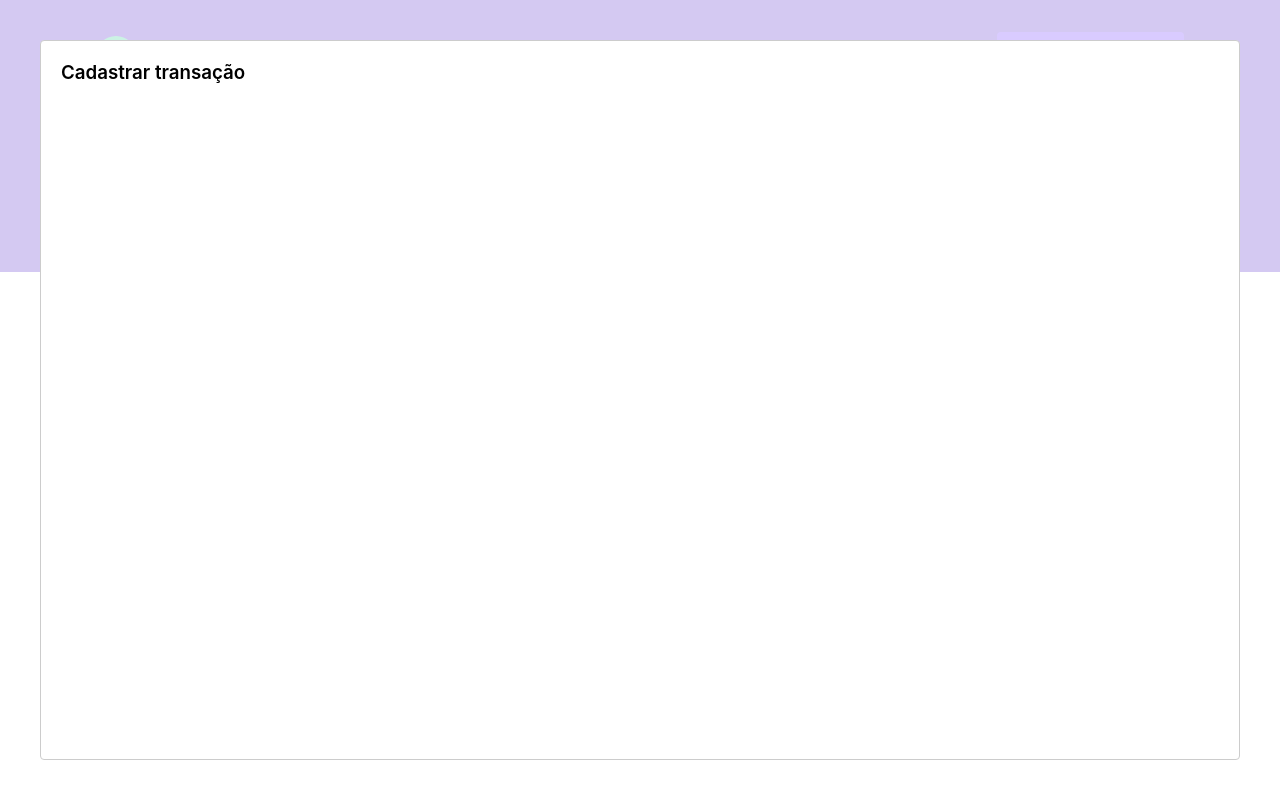
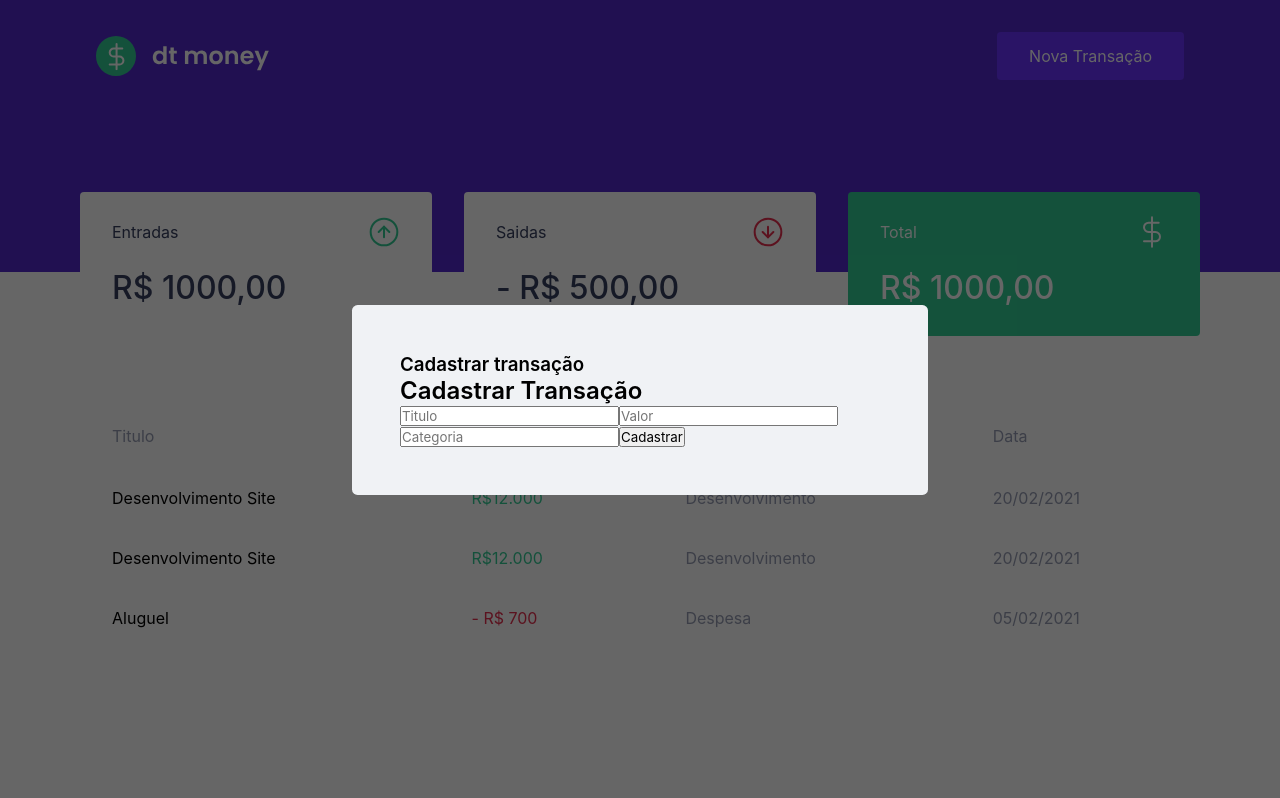
Before and after one commit to kaiorr/dtmoney, a React (Create React App) app: page / in a window 1280 px wide. Both pictures are taken after a click on the button "Nova Transação". Built offline with nearby package versions, Linux system fonts and the light colour scheme; no server answers; what miragejs would draw is missing.

Commit message:
feat: Estrutura do formulario

```diff
--- a/src/App.tsx
+++ b/src/App.tsx
@@ -3,6 +3,7 @@
 import { Header } from "./components/Header/Header";
 import { GlobalStyle } from "./globalStyle/global.style";
 import Modal from "react-modal";
+import { ModalTransaction } from "./components/NewTransactionModal/ModalTransaction";
 
 export const App = () => {
   Modal.setAppElement("#root");
@@ -23,12 +24,11 @@
       <Header openNewTransactionModal={handleOpenNewTransactionModal} />
       <Dashboard />
 
-      <Modal
+      <ModalTransaction
         isOpen={isNewTransctionModalOpen}
         onRequestClose={handleClosenNewTransactionModal}
-      >
-        <h3>Cadastrar transação</h3>
-      </Modal>
+      />
+
       <GlobalStyle />
     </>
   );
--- /dev/null
+++ b/src/components/NewTransactionModal/ModalTransaction.style.ts
@@ -0,0 +1,3 @@
+import styled from "styled-components";
+
+export const Container = styled.form``;
--- /dev/null
+++ b/src/components/NewTransactionModal/ModalTransaction.tsx
@@ -0,0 +1,32 @@
+import Modal from "react-modal";
+import { Container } from "./ModalTransaction.style";
+
+interface ModalProps {
+  isOpen: boolean;
+  onRequestClose: () => void;
+}
+
+export const ModalTransaction = ({ isOpen, onRequestClose }: ModalProps) => {
+  return (
+    <Modal
+      isOpen={isOpen}
+      onRequestClose={onRequestClose}
+      overlayClassName="react-modal-overlay"
+      className="react-modal-content"
+    >
+      <h3>Cadastrar transação</h3>
+
+      <Container>
+        <h2>Cadastrar Transação</h2>
+
+        <input type="text" placeholder="Titulo" />
+
+        <input type="number" placeholder="Valor" />
+
+        <input type="text" placeholder="Categoria" />
+
+        <button type="submit">Cadastrar</button>
+      </Container>
+    </Modal>
+  );
+};
--- a/src/globalStyle/global.style.ts
+++ b/src/globalStyle/global.style.ts
@@ -46,4 +46,28 @@
     opacity: 0.6;
     cursor: not-allowed;
   }
+
+  .react-modal-overlay {
+    background: rgba(0, 0, 0, 0.6);
+
+    position: fixed;
+    top: 0;
+    bottom: 0;
+    right: 0;
+    left: 0;
+
+    display: flex;
+    align-items: center;
+    justify-content: center;
+  }
+
+  .react-modal-content {
+    width: 100%;
+    max-width: 576px;
+    background: var(--v-background);
+    padding: 3rem;
+    position: relative;
+    border-radius: 0.35rem;
+
+  }
 `;
```
